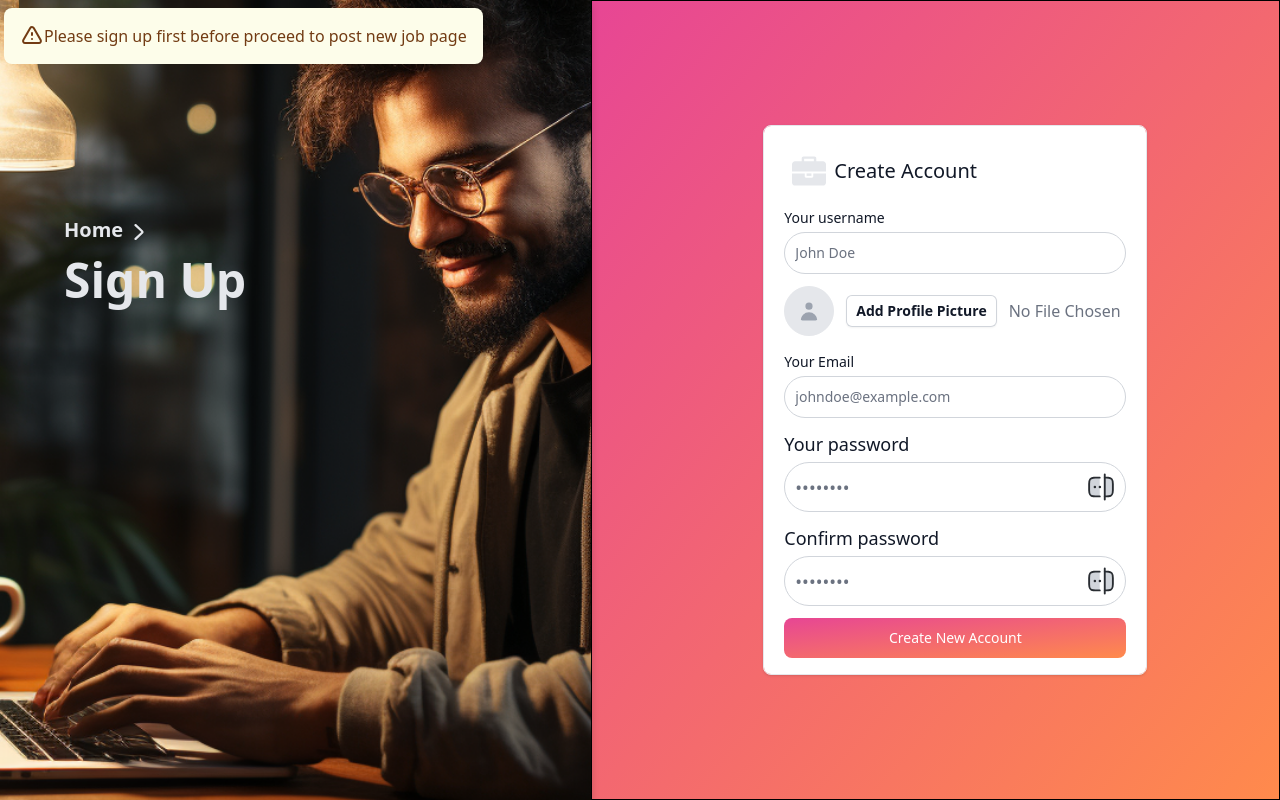
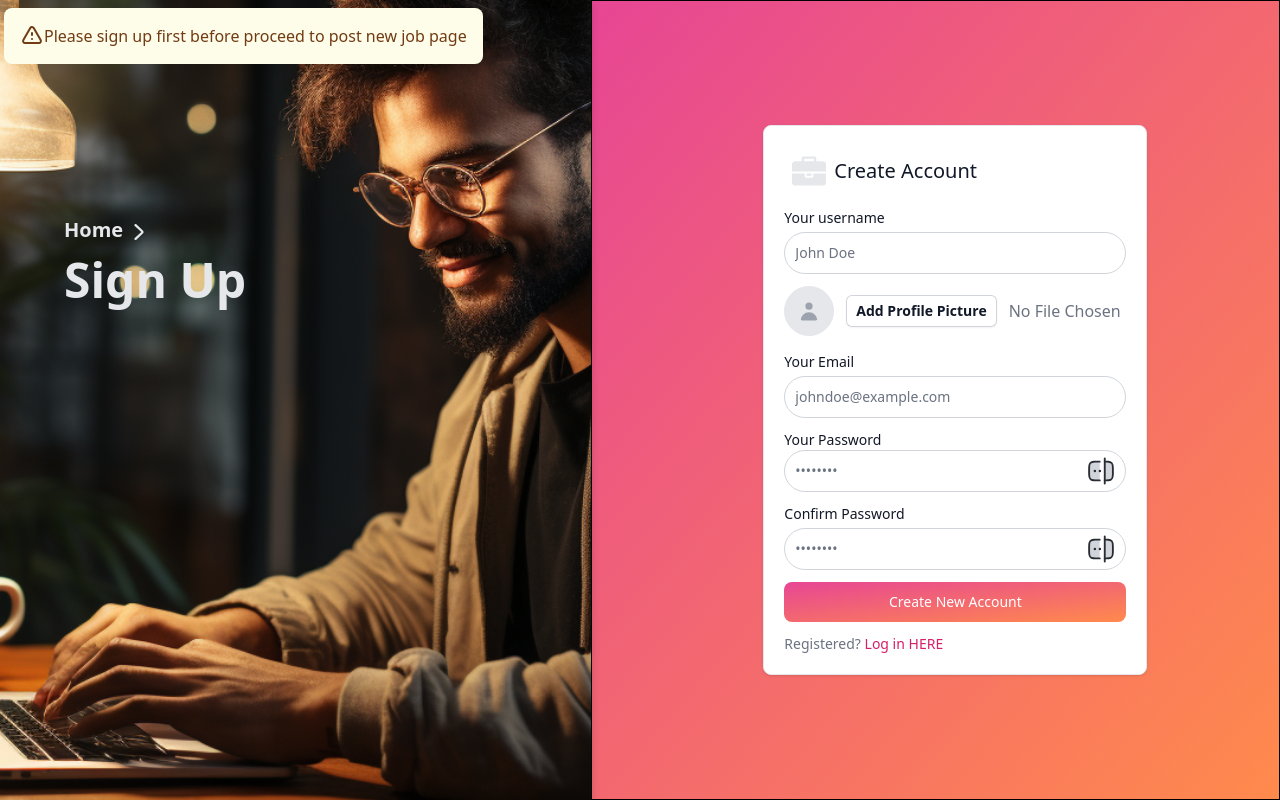
Before and after one commit to SwiftCode0325/portfolio_next_job, a SvelteKit app: page /sign-up in a window 1280 px wide. Built offline with nearby package versions, Linux system fonts and the light colour scheme; no server answers.

Commit message:
font adjustment

```diff
--- a/src/routes/component/passwordVisibility/PasswordConfirmationVisibility.svelte
+++ b/src/routes/component/passwordVisibility/PasswordConfirmationVisibility.svelte
@@ -15,20 +15,20 @@ function togglePasswordConfirmationVisibility() {
 							<div>
 								<label
 									for="password-confirmation"
-									class="pb-1 block text-lg font-medium text-gray-900 text-left"
-									>Confirm password</label
+									class="pb-1 block text-lg sm:text-sm font-medium text-gray-900 text-left"
+									>Confirm Password</label
 								>
 								<div class="relative">
 									<input
 										type={showPasswordConfirmation ? 'password' : 'text'}
 										name="password-confirmation"
 										placeholder="••••••••"
-										class="bg-white border border-gray-300 text-gray-900 text-lg rounded-full focus:ring-pink-600 focus:border-pink-600 block w-full p-2.5 dark:bg-gray-700 dark:border-gray-600 dark:placeholder-gray-400 dark:text-white dark:focus:ring-blue-500 dark:focus:border-blue-500"
+										class="bg-white border border-gray-300 text-gray-900 text-lg sm:text-sm rounded-full focus:ring-pink-600 focus:border-pink-600 block w-full p-2.5 dark:bg-gray-700 dark:border-gray-600 dark:placeholder-gray-400 dark:text-white dark:focus:ring-blue-500 dark:focus:border-blue-500"
 										required
 									/>
 									<!-- svelte-ignore a11y-interactive-supports-focus -->
 									<!-- svelte-ignore a11y-click-events-have-key-events -->
-									<div class="absolute inset-y-0 top-2.5 right-2.5">
+									<div class="absolute inset-y-0 top-2.5 sm:top-1.5 right-2.5">
 										<svg
 											on:click={togglePasswordConfirmationVisibility}
 											role="button"
--- a/src/routes/component/passwordVisibility/PasswordVisibity.svelte
+++ b/src/routes/component/passwordVisibility/PasswordVisibity.svelte
@@ -6,27 +6,27 @@ let showPassword = writable(true);
 
 // function to toggle the state of the showPassword store //
 function togglePasswordVisibility() {
-    showPassword != showPassword;
+    showPassword = !showPassword;
 }
 </script>
 
 
 <!-- password section -->
 							<div>
-								<label for="password" class="block pb-1 text-lg font-medium text-gray-900 text-left"
-									>Your password</label
+								<label for="password" class="block text-lg sm:text-sm font-medium text-gray-900 text-left"
+									>Your Password</label
 								>
 								<div class="relative">
 									<input
 										type={showPassword ? 'password' : 'text'}
 										name="password"
 										placeholder="••••••••"
-										class="bg-white border border-gray-300 text-gray-900 text-lg rounded-full focus:ring-pink-600 focus:border-pink-600 block w-full p-2.5 dark:bg-gray-700 dark:border-gray-600 dark:placeholder-gray-400 dark:text-white dark:focus:ring-blue-500 dark:focus:border-blue-500"
+										class="bg-white border border-gray-300 text-gray-900 text-lg sm:text-sm rounded-full focus:ring-pink-600 focus:border-pink-600 block w-full p-2.5 dark:bg-gray-700 dark:border-gray-600 dark:placeholder-gray-400 dark:text-white dark:focus:ring-blue-500 dark:focus:border-blue-500"
 										required
 									/>
 									<!-- svelte-ignore a11y-interactive-supports-focus -->
 									<!-- svelte-ignore a11y-click-events-have-key-events -->
-									<div class="absolute inset-y-0 top-2.5 right-2.5">
+									<div class="absolute inset-y-0 top-2.5 sm:top-1.5 right-2.5">
 										<svg
 											on:click={togglePasswordVisibility}
 											role="button"
```
